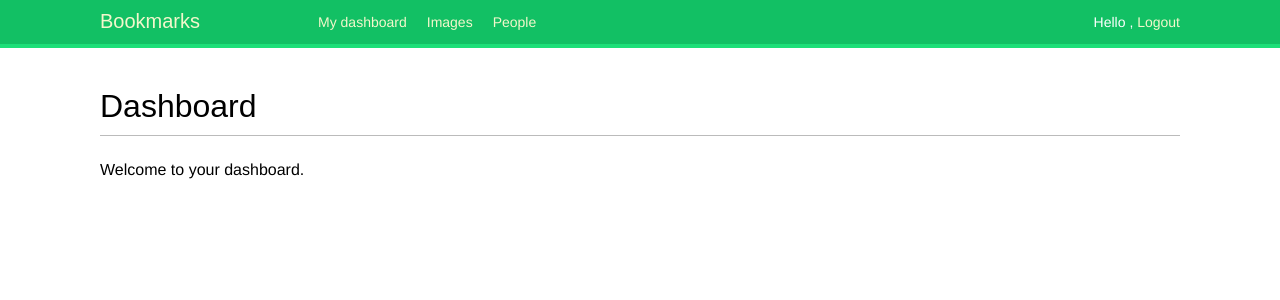
After one commit to ea3/Bookmarks-DjangoApp, a Django app: page /account/ in a window 1280 px wide. The commit adds this page. Shown: the top 300 px of the page. Run offline with Django 3.2, Linux system fonts and the light colour scheme; a user stored in the database is signed in; some web fonts are replaced.

Commit message:
authentication and views with css updated

```diff
--- a/Bookmarks/settings.py
+++ b/Bookmarks/settings.py
@@ -119,3 +119,7 @@ USE_TZ = True
 # https://docs.djangoproject.com/en/3.0/howto/static-files/
 
 STATIC_URL = '/static/'
+
+LOGIN_REDIRECT_URL = 'dashboard'
+LOGIN_URL = 'login'
+LOGOUT_URL = 'logout'
--- /dev/null
+++ b/account/templates/account/dashboard.html
@@ -0,0 +1,9 @@
+
+{% extends "base.html" %}
+
+{% block title %}Dashboard{% endblock %}
+
+{% block content %}
+  <h1>Dashboard</h1>
+  <p>Welcome to your dashboard. </p>
+{% endblock %}
--- a/account/templates/base.html
+++ b/account/templates/base.html
@@ -7,6 +7,27 @@
 <body>
     <div id="header">
         <span class="logo">Bookmarks </span>
+         {% if request.user.is_authenticated %}
+            <ul class="menu">
+                <li {% if section == "dashboard" %}class="selected"{% endif %}>
+                    <a href="{% url "dashboard" %}">My dashboard</a>
+                </li>
+                <li {% if section == "images" %}class="selected"{% endif %}>
+                    <a href="#">Images</a>
+                </li>
+                <li {% if section == "people" %}class="selected"{% endif %}>
+                    <a href="#">People</a>
+                </li>
+            </ul>
+         {% endif %}
+         <span class="user">
+            {% if request.user.is_authenticated %}
+                Hello {{ request.user.first_name }},
+                <a href="{% url "logout" %}">Logout</a>
+            {% else %}
+                <a href="{% url "login" %}">Log-in</a>
+            {% endif %}
+         </span>
     </div>
     <div id="content">
         {%  block content %}
--- a/account/urls.py
+++ b/account/urls.py
@@ -1,6 +1,10 @@
 from django.urls import path
+from django.contrib.auth import views as auth_views
 from . import views
 
 urlpatterns = [
-    path('login/', views.user_login, name='login')
+    # path('login/', views.user_login, name='login')
+    path('login/', auth_views.LoginView.as_view(), name='login'),
+    path('logout/', auth_views.LogoutView.as_view(), name='logout'),
+    path('', views.dashboard, name='dashboard'),
 ]
--- a/account/views.py
+++ b/account/views.py
@@ -2,7 +2,14 @@ from django.shortcuts import render
 from django.http import HttpResponse
 from django.contrib.auth import authenticate, login
 from .forms import LoginForm
+from django.contrib.auth.decorators import login_required
 
+
+@login_required
+def dashboard(request):
+    return render(request,
+                  'account/dashboard.html',
+                  {'section': dashboard})
 
 def user_login(request):
     if request.method == 'POST':
@@ -22,4 +29,4 @@ def user_login(request):
                 return HttpResponse('Invalid login')
     else:
         form = LoginForm()
-    return render(request, 'account/login.html', {'fomr': form})
+    return render(request, 'account/login.html', {'form': form})
```
Also changed, not shown: account/templates/account/login.html (+12 -9 lines), account/templates/registration/logged_out.html (added, +11 -0 lines), account/templates/registration/login.html (added, +37 -0 lines), account/static/css/base.css (renamed from account/css.css), db.sqlite3.
